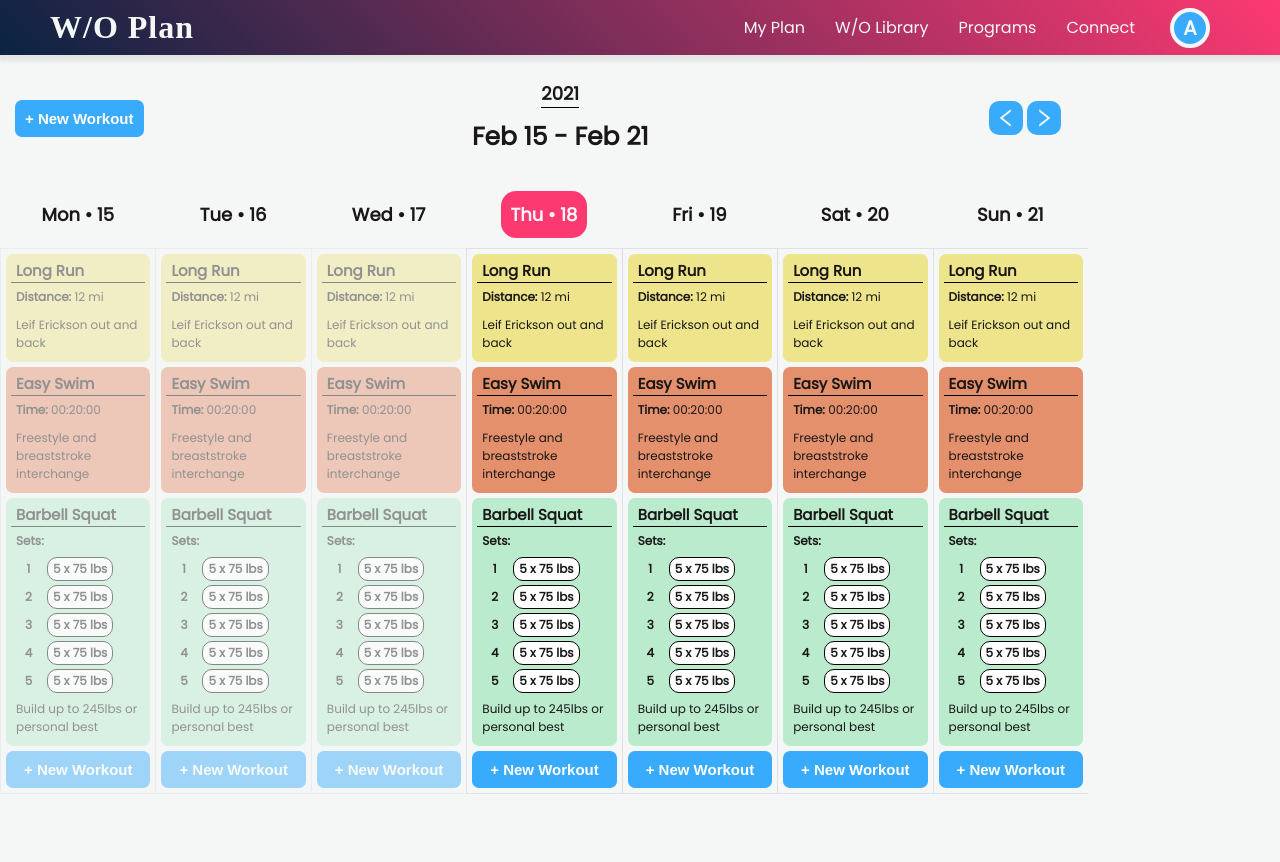
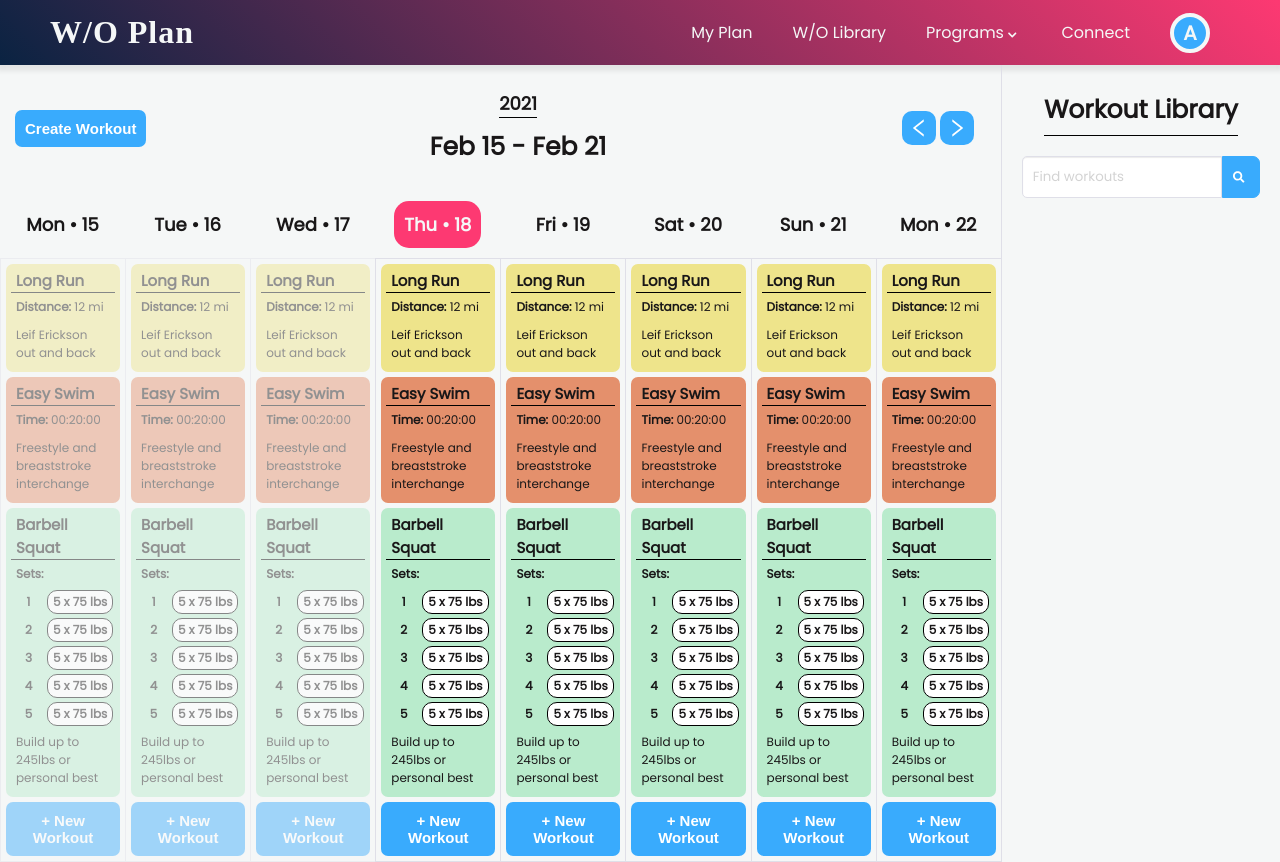
Before and after one commit to ajwpdx/fit-week, a React (Create React App) app: page /my-plan in a window 1280 px wide. Before the commit the page ends 800 px from the top, so only its background shows below. Built offline with nearby package versions, Linux system fonts and the light colour scheme; a web font is replaced by a local one.

Commit message:
created a PlannerDay compoonent to futher modulize app design

```diff
--- a/src/components/layouts/HeaderNav.js
+++ b/src/components/layouts/HeaderNav.js
@@ -1,6 +1,9 @@
 import React from "react";
 import { useHistory } from "react-router";
 import UserIcon from "./UserIcon";
+import { FontAwesomeIcon } from '@fortawesome/react-fontawesome'
+import { faChevronDown } from '@fortawesome/free-solid-svg-icons'
+
 
 const HeaderNav = (props) => {
   const history = useHistory()
@@ -31,7 +34,10 @@ const HeaderNav = (props) => {
         <ul className="header-nav">
           <li className='nav-item'><a className='nav-link' href="/my-plan">My Plan</a></li>
           <li className='nav-item'><a className='nav-link' href="/wo-library">W/O Library</a></li>
-          <li className='nav-item'><a className='nav-link' href="/Workout-Plans">Programs</a>
+          <li className='nav-item'><a className='nav-link' href="/Workout-Plans">Programs
+          <FontAwesomeIcon icon={faChevronDown} className='icon dropdown-arrow'/>
+          </a>
+
             <ul className='dropdown-links'>
                 <li><a href="/Workout-Plans">Find Programs</a></li>
                 <li><a href="/Workout-Plans">Program Builder</a></li>
--- a/src/components/layouts/Planner.js
+++ b/src/components/layouts/Planner.js
@@ -5,6 +5,7 @@ import PlannerWorkout from './PlannerWorkout'
 import { LeftOutlined, RightOutlined } from '@ant-design/icons'
 import { myWorkouts } from "../../util/data"
 import WorkoutForm from './WorkoutForm'
+import PlannerDay from './PlannerDay'
 import { useHistory } from 'react-router'
 
 const Planner = (props) => {
@@ -13,26 +14,26 @@ const Planner = (props) => {
     const [weekView, setWeekView] = useState(0)
     const [workouts, setWorkouts] = useState(myWorkouts)
     const [creatingWO, setCreatingWO] = useState(false)
-    const [WOFormPosition, setWOFormPosition] = useState({left: 200, top: 200})
+    const [WOFormPosition, setWOFormPosition] = useState({ left: 200, top: 200 })
 
     const createNewWO = (evt) => {
-        setWOFormPosition({left: evt.target.offsetLeft + 25, top: evt.target.parentElement.offsetTop + 25})
+        setWOFormPosition({ left: evt.target.offsetLeft + 25, top: evt.target.parentElement.offsetTop + 25 })
         setCreatingWO(true)
         console.log('create')
     }
 
-    const toCreateWorkout = () =>{
+    const toCreateWorkout = () => {
         history.push('/create-workout')
     }
 
     return (
 
         <section id='planner'>
-            <WorkoutForm creatingWO={creatingWO} setCreatingWO={setCreatingWO} WOFormPosition={WOFormPosition}/>
+            <WorkoutForm creatingWO={creatingWO} setCreatingWO={setCreatingWO} WOFormPosition={WOFormPosition} />
             <div className='planner-header'>
-                <button className='add-workout-btn'onClick={toCreateWorkout}> + New Workout</button>
+                <button className='add-workout-btn' onClick={toCreateWorkout}>Create Workout</button>
                 <div className='time-period'>
-                    <h3>{getYear(weekView,props.startDay)}</h3>
+                    <h3>{getYear(weekView, props.startDay)}</h3>
                     <h2>{getWeek(weekView, props.startDay)}</h2>
                 </div>
                 <div className='increment-arrows'>
@@ -41,77 +42,14 @@ const Planner = (props) => {
                 </div>
             </div>
             <div id='planner-days'>
-                <div className={"planner-day " + getDayType(weekView, props.startDay, 0)}>
-                    <h3 className='planner-day-title'> {getDayOfWeek(weekView, props.startDay, 0)}</h3>
-                    <div className="planner-workouts-container">
-
-                        {workouts.map((workout) => {
-                            return <PlannerWorkout key={workout.workoutId} workout={workout} />
-
-                        })}
-                        <button className='add-workout-btn'onClick={createNewWO}> + New Workout</button>
-                    </div>
-                </div>
-                <div className={"planner-day " + getDayType(weekView, props.startDay, 1)}>
-                    <h3 className='planner-day-title'>{getDayOfWeek(weekView, props.startDay, 1)}</h3>
-                    <div className="planner-workouts-container">
-                        {workouts.map((workout) => {
-                            return <PlannerWorkout key={workout.workoutId} workout={workout} />
-
-                        })}
-                        <button className='add-workout-btn'onClick={createNewWO}> + New Workout</button>
-                    </div>
-                </div>
-                <div className={"planner-day " + getDayType(weekView, props.startDay, 2)}>
-                    <h3 className='planner-day-title'>{getDayOfWeek(weekView, props.startDay, 2)}</h3>
-                    <div className="planner-workouts-container">
-                        {workouts.map((workout) => {
-                            return <PlannerWorkout key={workout.workoutId} workout={workout} />
-
-                        })}
-                        <button className='add-workout-btn'onClick={createNewWO}> + New Workout</button>
-                    </div>
-                </div>
-                <div className={"planner-day " + getDayType(weekView, props.startDay, 3)}>
-                    <h3 className='planner-day-title'>{getDayOfWeek(weekView, props.startDay, 3)}</h3>
-                    <div className="planner-workouts-container">
-                        {workouts.map((workout) => {
-                            return <PlannerWorkout key={workout.workoutId} workout={workout} />
-
-                        })}
-                        <button className='add-workout-btn'onClick={createNewWO}> + New Workout</button>
-                    </div>
-                </div>
-                <div className={"planner-day " + getDayType(weekView, props.startDay, 4)}>
-                    <h3 className='planner-day-title'>{getDayOfWeek(weekView, props.startDay, 4)}</h3>
-                    <div className="planner-workouts-container">
-                        {workouts.map((workout) => {
-                            return <PlannerWorkout key={workout.workoutId} workout={workout} />
-
-                        })}
-                        <button className='add-workout-btn'onClick={createNewWO}> + New Workout</button>
-                    </div>
-                </div>
-                <div className={"planner-day " + getDayType(weekView, props.startDay, 5)}>
-                    <h3 className='planner-day-title'>{getDayOfWeek(weekView, props.startDay, 5)}</h3>
-                    <div className="planner-workouts-container">
-                        {workouts.map((workout) => {
-                            return <PlannerWorkout key={workout.workoutId} workout={workout} />
-
-                        })}
-                        <button className='add-workout-btn'onClick={createNewWO}> + New Workout</button>
-                    </div>
-                </div>
-                <div className={"planner-day " + getDayType(weekView, props.startDay, 6)}>
-                    <h3 className='planner-day-title'>{getDayOfWeek(weekView, props.startDay, 6)}</h3>
-                    <div className="planner-workouts-container">
-                        {workouts.map((workout) => {
-                            return <PlannerWorkout key={workout.workoutId} workout={workout} />
-
-                        })}
-                        <button className='add-workout-btn'onClick={createNewWO}> + New Workout</button>
-                    </div>
-                </div>
+                <PlannerDay weekView={weekView} startDay={props.startDay} day={0} />
+                <PlannerDay weekView={weekView} startDay={props.startDay} day={1} />
+                <PlannerDay weekView={weekView} startDay={props.startDay} day={2} />
+                <PlannerDay weekView={weekView} startDay={props.startDay} day={3} />
+                <PlannerDay weekView={weekView} startDay={props.startDay} day={4} />
+                <PlannerDay weekView={weekView} startDay={props.startDay} day={5} />
+                <PlannerDay weekView={weekView} startDay={props.startDay} day={6} />
+                <PlannerDay weekView={weekView} startDay={props.startDay} day={7} />
             </div>
         </section>
     )
--- /dev/null
+++ b/src/components/layouts/PlannerDay.js
@@ -0,0 +1,39 @@
+import React, { useState } from 'react'
+import { getDayType, getDayOfWeek, getWeek, getYear } from "../../util/dates"
+import { myWorkouts } from "../../util/data"
+import { useHistory } from 'react-router'
+
+import PlannerWorkout from './PlannerWorkout'
+
+const PlannerDay = (props) => {
+    const history = useHistory()
+    const [weekView, setWeekView] = useState(0)
+    const [workouts, setWorkouts] = useState(myWorkouts)
+    const [creatingWO, setCreatingWO] = useState(false)
+    const [WOFormPosition, setWOFormPosition] = useState({left: 200, top: 200})
+
+    const createNewWO = (evt) => {
+        setWOFormPosition({left: evt.target.offsetLeft + 25, top: evt.target.parentElement.offsetTop + 25})
+        setCreatingWO(true)
+    }
+
+    const toCreateWorkout = () =>{
+        history.push('/create-workout')
+    }
+
+    return (
+        <div className={"planner-day " + getDayType(props.weekView, props.startDay, props.day)}>
+        <h3 className='planner-day-title'> {getDayOfWeek(weekView, props.startDay, props.day)}</h3>
+        <div className="planner-workouts-container">
+
+            {workouts.map((workout) => {
+                return <PlannerWorkout key={workout.workoutId} workout={workout} />
+
+            })}
+            <button className='add-workout-btn'onClick={toCreateWorkout}> + New Workout</button>
+        </div>
+    </div>
+    )
+}
+
+export default PlannerDay
--- a/src/components/views/MyPlan.js
+++ b/src/components/views/MyPlan.js
@@ -11,7 +11,7 @@ const MyPlan = (props) => {
             <Header view="my-plan"/>
             <div className='my-plan-body'>
             <Planner />
-            {/* <WorkoutLibrary /> */}
+            <WorkoutLibrary />
             </div>
         </div>
     )
--- a/src/styles/layouts/_Header.scss
+++ b/src/styles/layouts/_Header.scss
@@ -28,8 +28,16 @@ header {
         .nav-link {
           font-size: 1.6rem;
           display: block;
-          padding: 1.5rem;
+          padding: 2rem;
+
+          .dropdown-arrow{
+            color: $color-white;
+            padding-left: 4px;
+            padding-top: 8px;
+
+          }
         }
+
 
         .dropdown-links {
           background-color: #fff;
@@ -46,11 +54,17 @@ header {
             font-size: 1.4rem;
             display: block;
             padding: 1.5rem;
+            border-bottom: $border-main;
           }
         }
         &:hover {
           background: $color-background;
           color: $color-black;
+
+          .dropdown-arrow{
+            color: $color-black;
+          }
+
           .dropdown-links {
             display: block;
             box-shadow: $box-shadow-main;
@@ -58,6 +72,9 @@ header {
             a{
               &:hover{
                 background-color: $color-gray;
+                color: $color-blue;
+                border-right: 5px solid $color-blue;
+
               }
             }
           }
```
Also changed, not shown: 1 other file (tests, documents, lock files or other folders).
